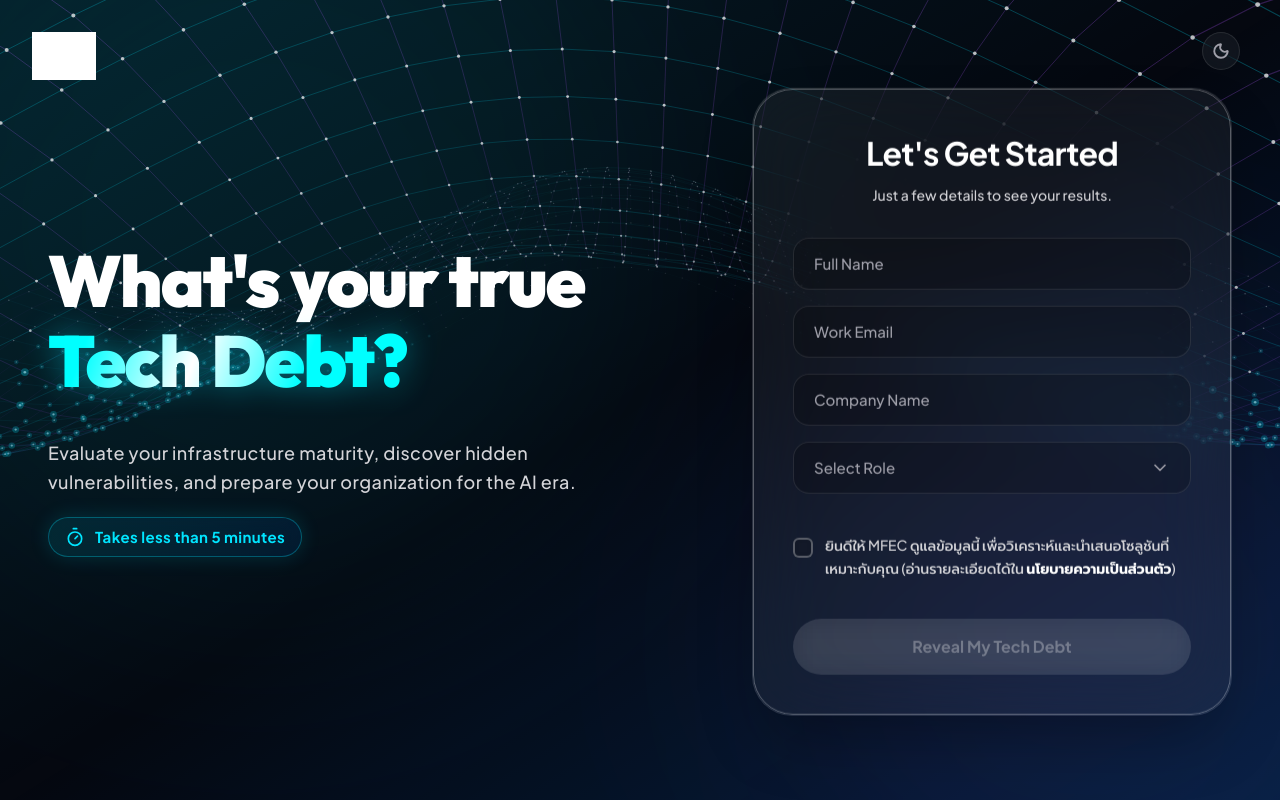
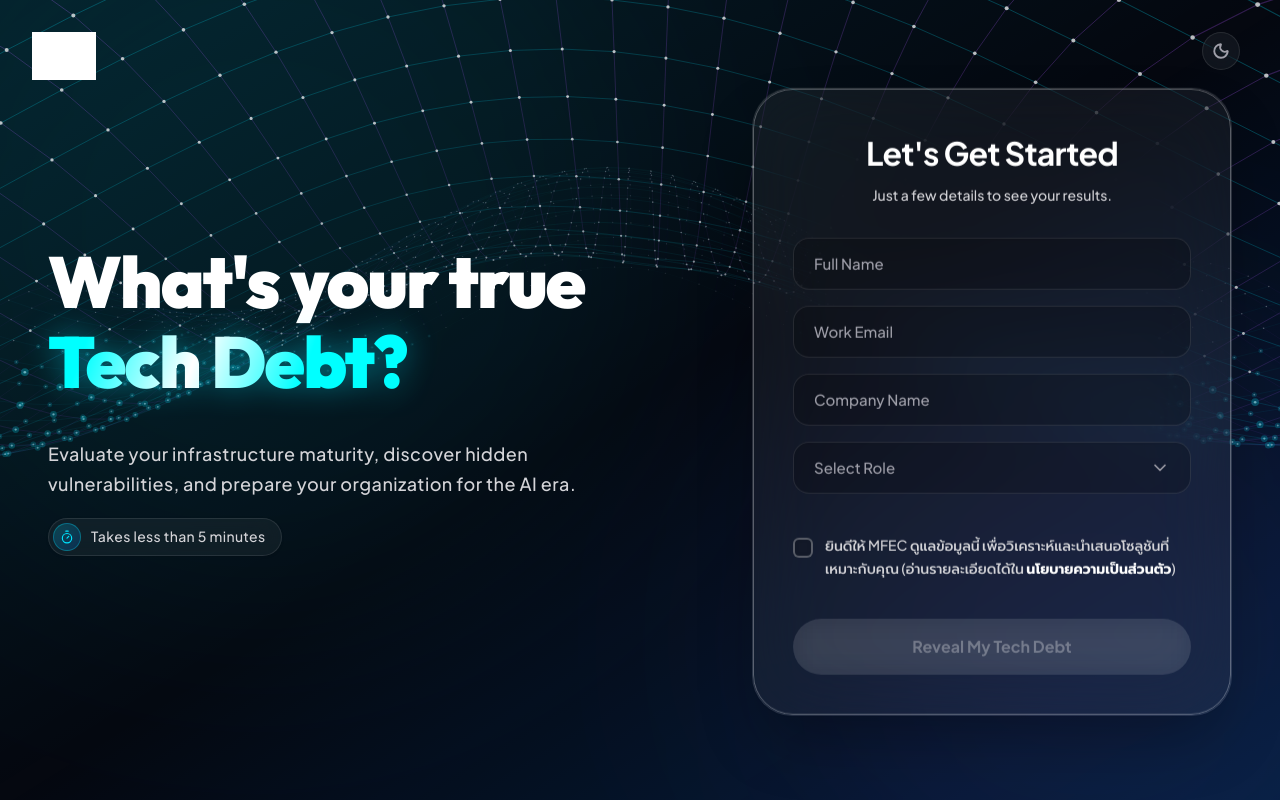
Before and after one commit to saereu-ps/tech-debt-assessment, a React (Vite) app: page / in a window 1280 px wide. Built offline with nearby package versions, Linux system fonts and the light colour scheme; grey boxes are pictures that could not be loaded.

Commit message:
Redesign timer badge to be a subtle premium pill with icon highlight

```diff
--- a/src/components/LandingPage.tsx
+++ b/src/components/LandingPage.tsx
@@ -85,9 +85,11 @@ const LandingPage: React.FC<LandingPageProps> = ({ onStart }) => {
             <p className="text-[16px] md:text-[18px] font-medium leading-relaxed tracking-wide text-zinc-600 dark:text-zinc-300">
               Evaluate your infrastructure maturity, discover hidden vulnerabilities, and prepare your organization for the AI era.
             </p>
-            <div className="flex items-center gap-2.5 w-fit px-4 py-2 rounded-full bg-gradient-to-r from-[#00e5ff]/10 to-[#0077ff]/10 border border-[#00e5ff]/30 shadow-[0_0_20px_rgba(0,229,255,0.15)] text-[#00e5ff] dark:text-[#00e5ff] backdrop-blur-md mx-auto lg:mx-0 transition-transform hover:scale-105">
-              <Timer className="w-4 h-4 md:w-5 md:h-5" />
-              <span className="text-[14px] md:text-[15px] font-bold tracking-wide">Takes less than 5 minutes</span>
+            <div className="flex items-center gap-2.5 w-fit p-1 pr-4 rounded-full border border-zinc-200 dark:border-white/10 bg-white/50 dark:bg-white/5 backdrop-blur-md mx-auto lg:mx-0 shadow-sm transition-all hover:bg-white/60 dark:hover:bg-white/10">
+              <div className="flex items-center justify-center w-7 h-7 rounded-full bg-gradient-to-br from-[#00e5ff]/20 to-[#0077ff]/20 border border-[#00e5ff]/30 shadow-inner">
+                <Timer className="w-3.5 h-3.5 text-[#0077ff] dark:text-[#00e5ff]" />
+              </div>
+              <span className="text-[13px] md:text-[14px] font-medium text-zinc-700 dark:text-zinc-300 tracking-wide">Takes less than 5 minutes</span>
             </div>
           </div>
         </motion.div>
```
